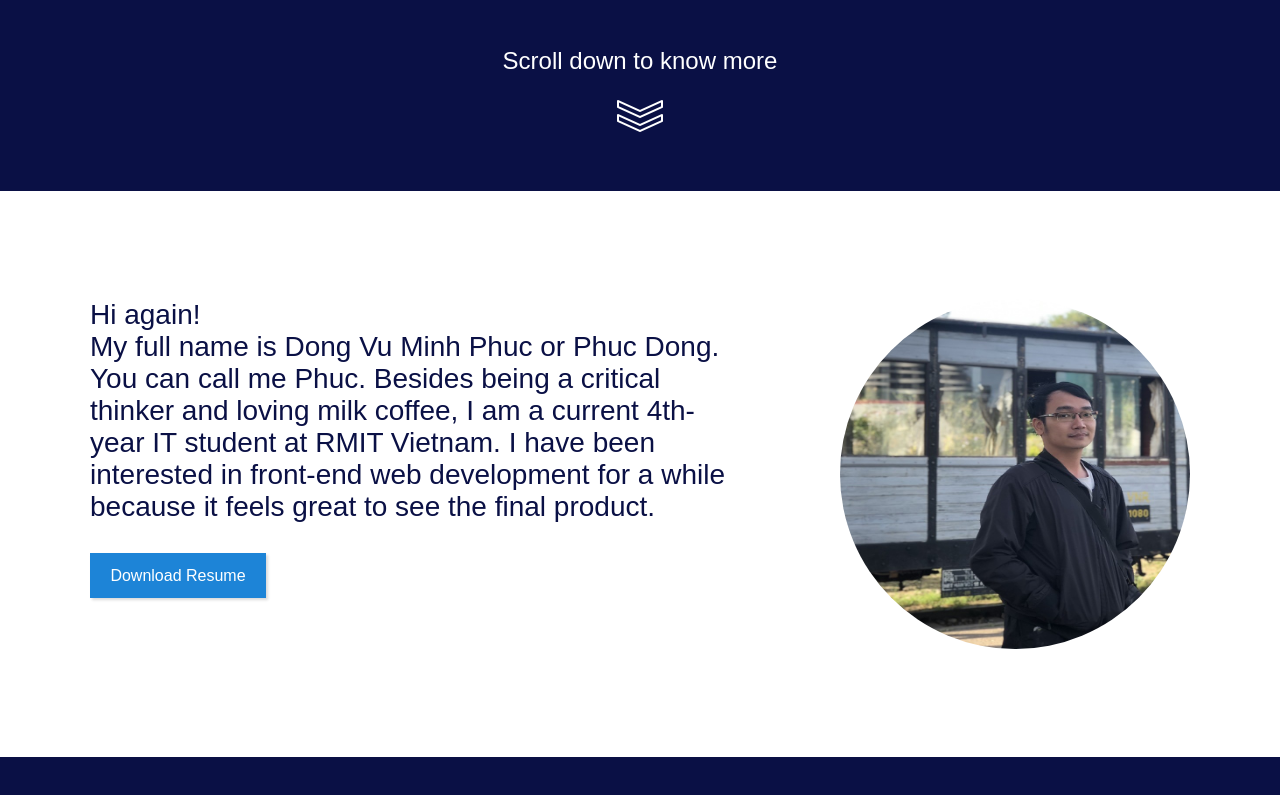
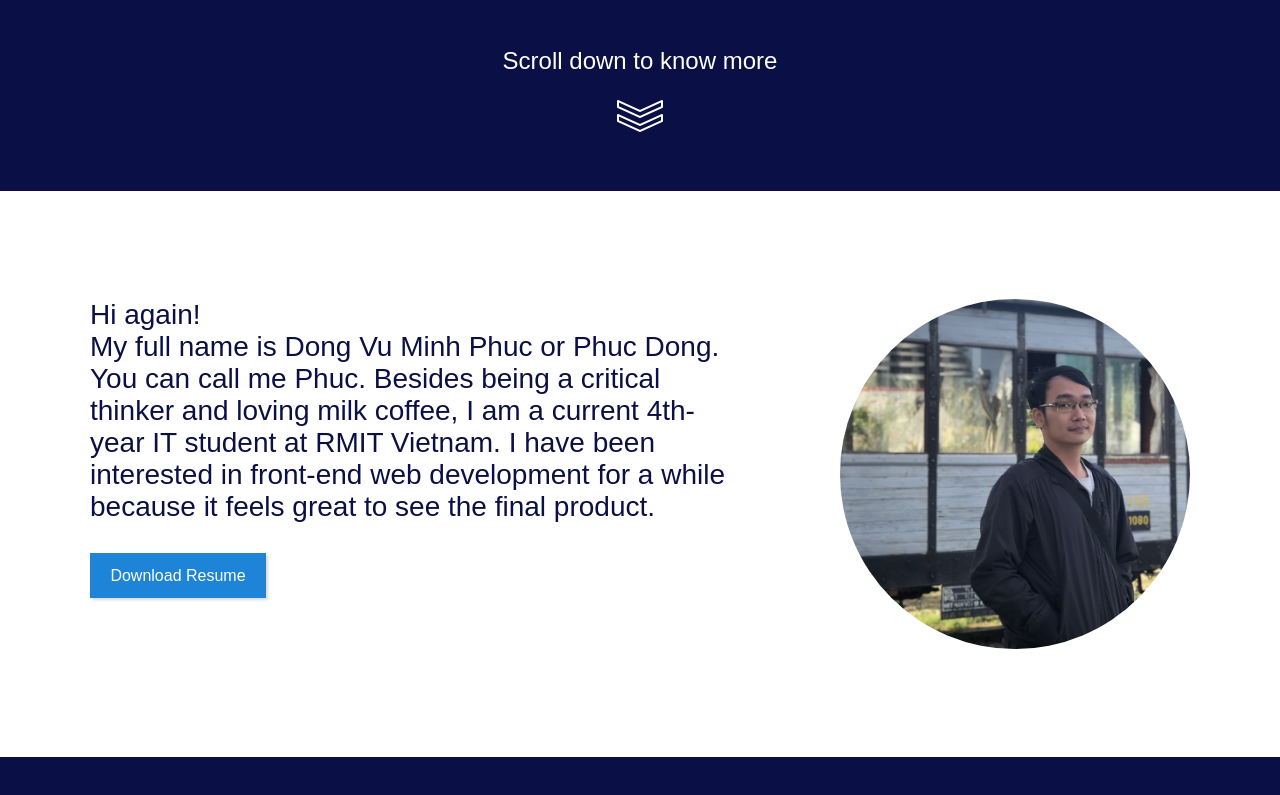
Before and after one commit to PhucDong/Personal-Website, a plain HTML site: page index.html in a window 1280 px wide. Shown: the part 237-1032 px from the top of the page. Drawn offline with Linux system fonts and the light colour scheme.

Commit message:
Make profile photo maintain its ratio

```diff
--- a/styles.css
+++ b/styles.css
@@ -133,7 +133,8 @@ main {
 #about-me img {
     border-radius: 50%;
     width: 100%;
-    height: 150px;
+    height: 100%;
+    object-fit: cover;
 }
 
 #about-me .self-description p {
```
